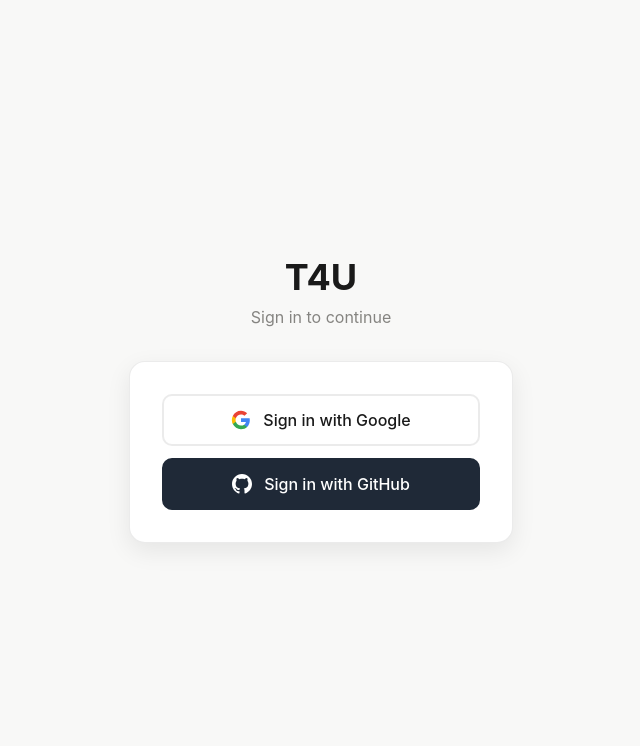
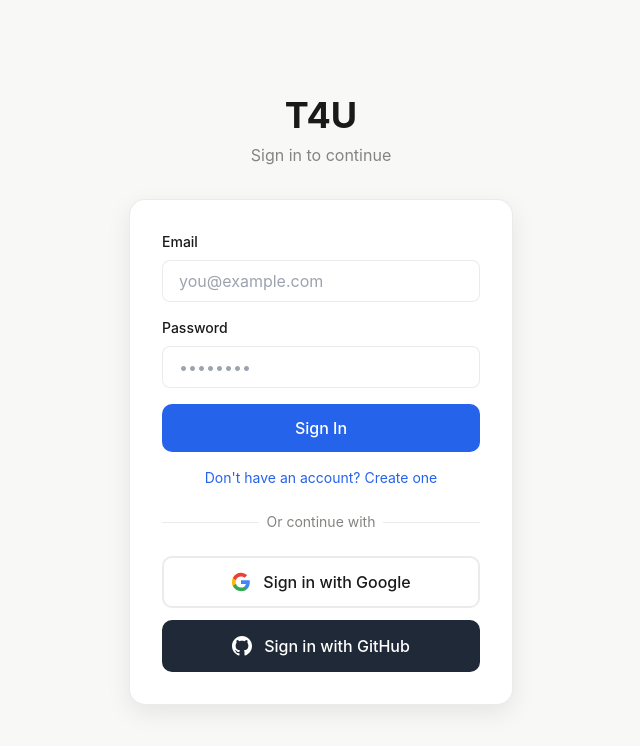
Before and after one commit to t4u-automation/t4u-frontend, a Next.js app: page /login in a window 1280 px wide. Shown: the top 746 px of the page, without its empty margins (319-959 px from the left). Built offline with nearby package versions, Linux system fonts and the light colour scheme; no server answers.

Commit message:
Added username/password login

```diff
--- a/app/login/page.tsx
+++ b/app/login/page.tsx
@@ -5,9 +5,14 @@ import { useRouter } from "next/navigation";
 import { useEffect, useState } from "react";
 
 export default function LoginPage() {
-  const { user, signInWithGoogle, signInWithGithub, loading } = useAuth();
+  const { user, signInWithGoogle, signInWithGithub, signUpWithEmail, signInWithEmail, loading } = useAuth();
   const router = useRouter();
   const [signingInWith, setSigningInWith] = useState<string | null>(null);
+  const [isSignUp, setIsSignUp] = useState(false);
+  const [email, setEmail] = useState("");
+  const [password, setPassword] = useState("");
+  const [confirmPassword, setConfirmPassword] = useState("");
+  const [error, setError] = useState("");
 
   useEffect(() => {
     if (user) {
@@ -18,9 +23,11 @@ export default function LoginPage() {
   const handleGoogleSignIn = async () => {
     try {
       setSigningInWith("google");
+      setError("");
       await signInWithGoogle();
     } catch (error) {
       console.error("Google sign in failed:", error);
+      setError("Google sign in failed. Please try again.");
       setSigningInWith(null);
     }
   };
@@ -28,9 +35,58 @@ export default function LoginPage() {
   const handleGithubSignIn = async () => {
     try {
       setSigningInWith("github");
+      setError("");
       await signInWithGithub();
     } catch (error) {
       console.error("GitHub sign in failed:", error);
+      setError("GitHub sign in failed. Please try again.");
+      setSigningInWith(null);
+    }
+  };
+
+  const handleEmailSubmit = async (e: React.FormEvent) => {
+    e.preventDefault();
+    setError("");
+
+    if (!email || !password) {
+      setError("Please fill in all fields");
+      return;
+    }
+
+    if (isSignUp) {
+      if (password !== confirmPassword) {
+        setError("Passwords do not match");
+        return;
+      }
+      if (password.length < 6) {
+        setError("Password must be at least 6 characters");
+        return;
+      }
+    }
+
+    try {
+      setSigningInWith("email");
+      if (isSignUp) {
+        await signUpWithEmail(email, password);
+      } else {
+        await signInWithEmail(email, password);
+      }
+    } catch (error: any) {
+      console.error("Email auth failed:", error);
+      // Map Firebase error codes to user-friendly messages
+      if (error.code === "auth/email-already-in-use") {
+        setError("Email is already in use");
+      } else if (error.code === "auth/weak-password") {
+        setError("Password is too weak (min 6 characters)");
+      } else if (error.code === "auth/invalid-email") {
+        setError("Invalid email address");
+      } else if (error.code === "auth/user-not-found") {
+        setError("User not found");
+      } else if (error.code === "auth/wrong-password") {
+        setError("Incorrect password");
+      } else {
+        setError(error.message || "Authentication failed. Please try again.");
+      }
       setSigningInWith(null);
     }
   };
@@ -59,6 +115,107 @@ export default function LoginPage() {
 
           {/* Login Card */}
           <div className="bg-white rounded-[16px] shadow-[0px_8px_24px_0px_rgba(0,0,0,0.08)] border border-[var(--border-main)] p-8">
+            {/* Error Message */}
+            {error && (
+              <div className="mb-4 p-3 bg-red-50 border border-red-200 rounded-[8px] text-red-700 text-sm">
+                {error}
+              </div>
+            )}
+
+            {/* Email/Password Form */}
+            <form onSubmit={handleEmailSubmit} className="mb-6">
+              <div className="flex flex-col gap-4">
+                {/* Email Input */}
+                <div>
+                  <label className="block text-sm font-medium text-[var(--text-primary)] mb-2">
+                    Email
+                  </label>
+                  <input
+                    type="email"
+                    value={email}
+                    onChange={(e) => setEmail(e.target.value)}
+                    disabled={signingInWith !== null}
+                    placeholder="you@example.com"
+                    className="w-full px-4 py-2 border border-[var(--border-main)] rounded-[8px] focus:outline-none focus:ring-2 focus:ring-blue-500 disabled:opacity-50"
+                  />
+                </div>
+
+                {/* Password Input */}
+                <div>
+                  <label className="block text-sm font-medium text-[var(--text-primary)] mb-2">
+                    Password
+                  </label>
+                  <input
+                    type="password"
+                    value={password}
+                    onChange={(e) => setPassword(e.target.value)}
+                    disabled={signingInWith !== null}
+                    placeholder="••••••••"
+                    className="w-full px-4 py-2 border border-[var(--border-main)] rounded-[8px] focus:outline-none focus:ring-2 focus:ring-blue-500 disabled:opacity-50"
+                  />
+                </div>
+
+                {/* Confirm Password Input (Sign Up Only) */}
+                {isSignUp && (
+                  <div>
+                    <label className="block text-sm font-medium text-[var(--text-primary)] mb-2">
+                      Confirm Password
+                    </label>
+                    <input
+                      type="password"
+                      value={confirmPassword}
+                      onChange={(e) => setConfirmPassword(e.target.value)}
+                      disabled={signingInWith !== null}
+                      placeholder="••••••••"
+                      className="w-full px-4 py-2 border border-[var(--border-main)] rounded-[8px] focus:outline-none focus:ring-2 focus:ring-blue-500 disabled:opacity-50"
+                    />
+                  </div>
+                )}
+
+                {/* Submit Button */}
+                <button
+                  type="submit"
+                  disabled={signingInWith !== null}
+                  className="w-full px-6 py-3 bg-blue-600 hover:bg-blue-700 text-white font-medium text-base rounded-[10px] transition-colors disabled:opacity-50 disabled:cursor-not-allowed"
+                >
+                  {signingInWith === "email"
+                    ? isSignUp
+                      ? "Creating Account..."
+                      : "Signing In..."
+                    : isSignUp
+                    ? "Create Account"
+                    : "Sign In"}
+                </button>
+
+                {/* Toggle Sign Up / Sign In */}
+                <button
+                  type="button"
+                  onClick={() => {
+                    setIsSignUp(!isSignUp);
+                    setError("");
+                    setEmail("");
+                    setPassword("");
+                    setConfirmPassword("");
+                  }}
+                  disabled={signingInWith !== null}
+                  className="text-sm text-blue-600 hover:text-blue-700 disabled:opacity-50"
+                >
+                  {isSignUp ? "Already have an account? Sign in" : "Don't have an account? Create one"}
+                </button>
+              </div>
+            </form>
+
+            {/* Divider */}
+            <div className="relative mb-6">
+              <div className="absolute inset-0 flex items-center">
+                <div className="w-full border-t border-[var(--border-main)]"></div>
+              </div>
+              <div className="relative flex justify-center text-sm">
+                <span className="px-2 bg-white text-[var(--text-tertiary)]">Or continue with</span>
+              </div>
+            </div>
+
+            {/* OAuth Buttons */}
             <div className="flex flex-col gap-3">
               {/* Google Sign In Button */}
               <button
--- a/contexts/AuthContext.tsx
+++ b/contexts/AuthContext.tsx
@@ -8,6 +8,8 @@ import {
   signInWithPopup,
   signOut,
   onAuthStateChanged,
+  createUserWithEmailAndPassword,
+  signInWithEmailAndPassword,
 } from "firebase/auth";
 import { auth } from "@/lib/firebase";
 
@@ -16,6 +18,8 @@ interface AuthContextType {
   loading: boolean;
   signInWithGoogle: () => Promise<void>;
   signInWithGithub: () => Promise<void>;
+  signUpWithEmail: (email: string, password: string) => Promise<void>;
+  signInWithEmail: (email: string, password: string) => Promise<void>;
   logout: () => Promise<void>;
   refreshToken: () => Promise<void>;
 }
@@ -63,6 +67,28 @@ export function AuthProvider({ children }: { children: React.ReactNode }) {
     }
   };
 
+  const signUpWithEmail = async (email: string, password: string) => {
+    try {
+      const result = await createUserWithEmailAndPassword(auth, email, password);
+      const token = await result.user.getIdToken();
+      localStorage.setItem("firebase_token", token);
+    } catch (error) {
+      console.error("[AuthContext] Sign up with email error:", error);
+      throw error;
+    }
+  };
+
+  const signInWithEmail = async (email: string, password: string) => {
+    try {
+      const result = await signInWithEmailAndPassword(auth, email, password);
+      const token = await result.user.getIdToken();
+      localStorage.setItem("firebase_token", token);
+    } catch (error) {
+      console.error("[AuthContext] Sign in with email error:", error);
+      throw error;
+    }
+  };
+
   const logout = async () => {
     try {
       await signOut(auth);
@@ -90,7 +116,7 @@ export function AuthProvider({ children }: { children: React.ReactNode }) {
   };
 
   return (
-    <AuthContext.Provider value={{ user, loading, signInWithGoogle, signInWithGithub, logout, refreshToken }}>
+    <AuthContext.Provider value={{ user, loading, signInWithGoogle, signInWithGithub, signUpWithEmail, signInWithEmail, logout, refreshToken }}>
       {children}
     </AuthContext.Provider>
   );
```
Also changed, not shown: 1 other file (tests, documents, lock files or other folders).
